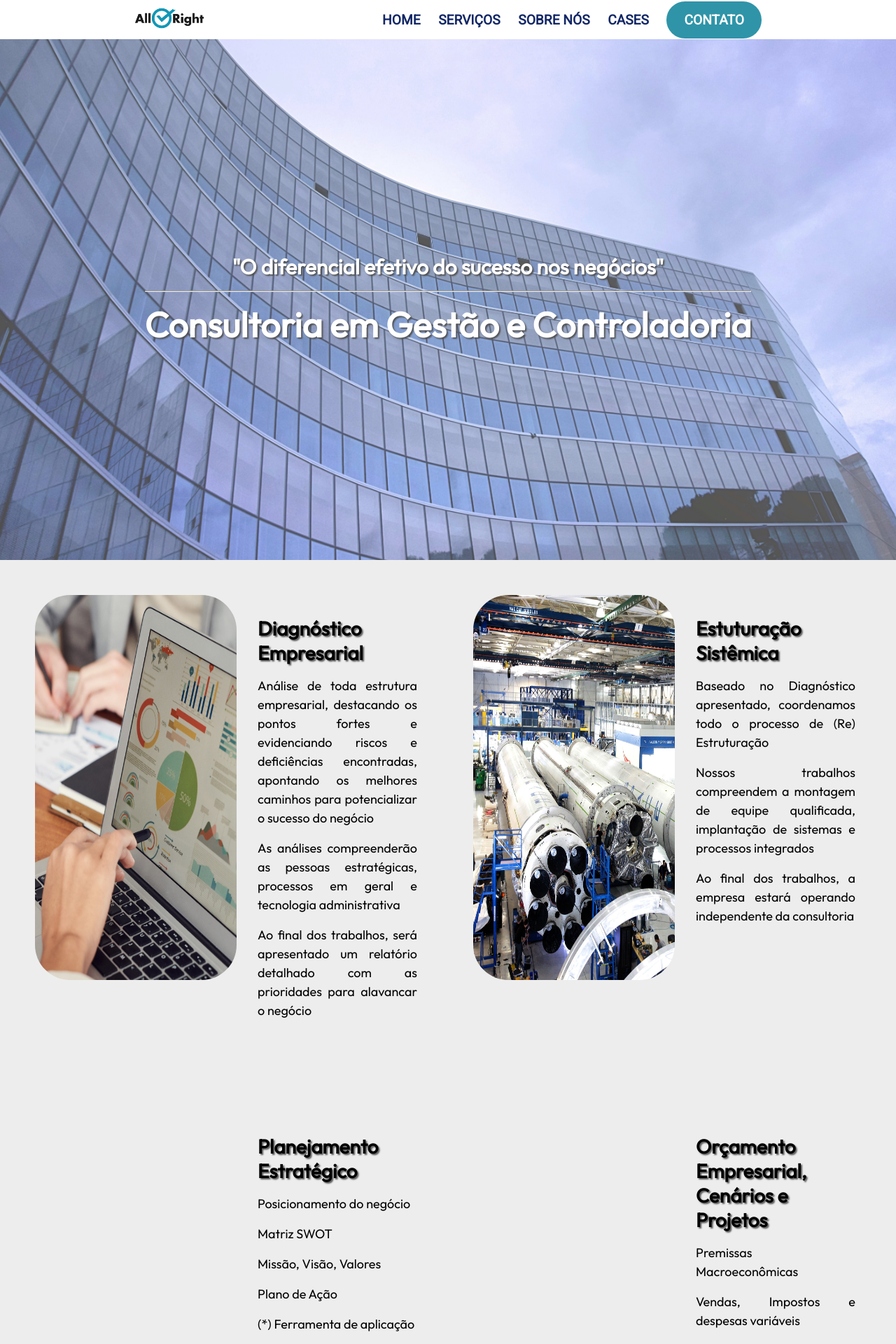
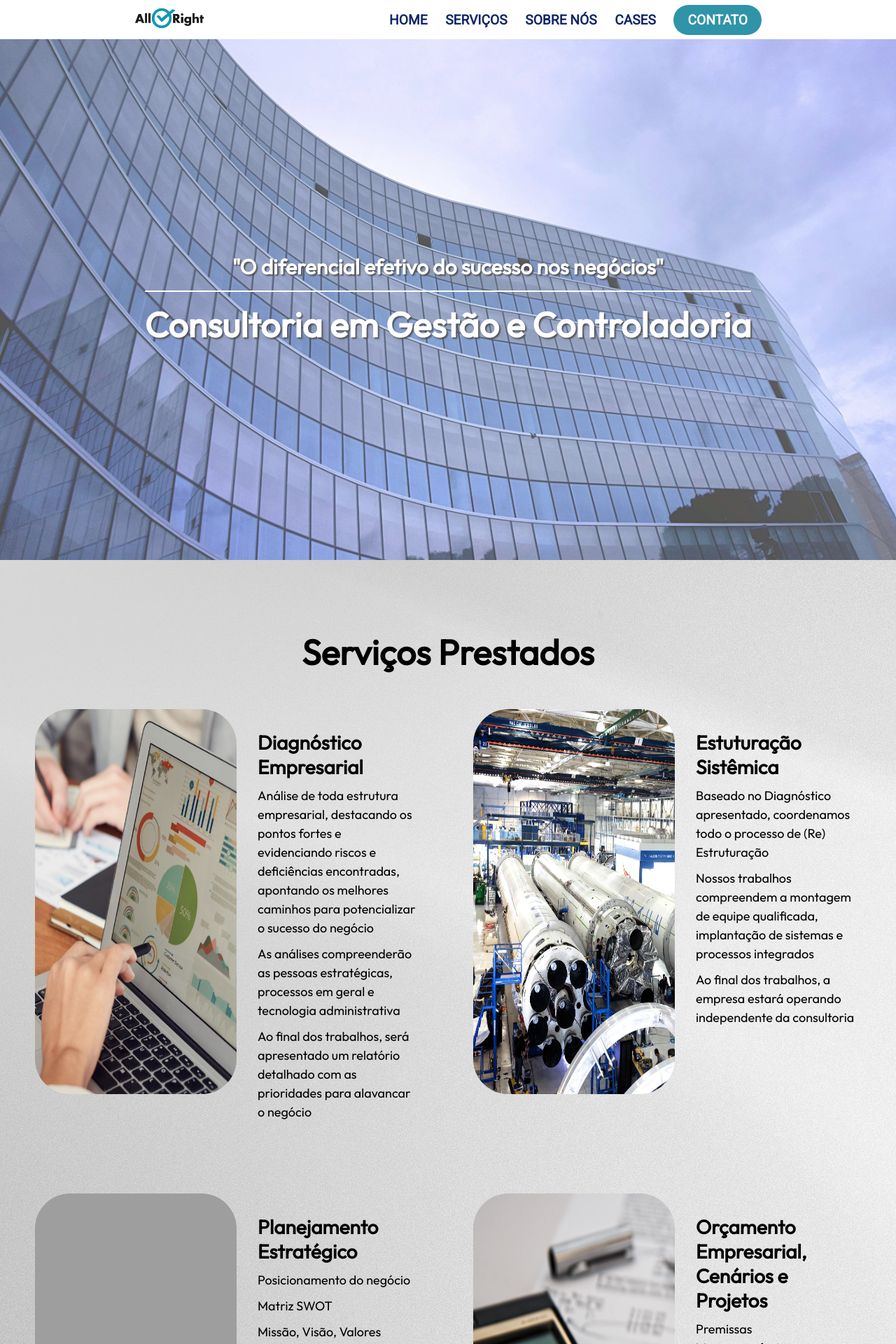
Before and after one commit to All-Right-Consultoria/All-Right-Landing-Page, a Django app: page / in a window 1280 px wide. Shown: the top 1920 px of the page at 70% size. Run offline with Django 4.2, Linux system fonts and the light colour scheme; grey boxes are pictures that could not be loaded.

Commit message:
Atualizações na página de serviços

```diff
--- a/allright/assets/static/styles.css
+++ b/allright/assets/static/styles.css
@@ -56,7 +56,7 @@ p, li {
 }
 .contato {
     color: white;
-    padding: 15px 25px;
+    padding: 10px 20px;
     border-radius: 50px;
     background-color: #2f94a8;
 }
@@ -138,6 +138,9 @@ p, li {
 .main-banner-img {
     max-height: 100%;
 }
+.texto-apresentacao hr {
+    border: 1px solid white;
+}
 .apresentacao, .about-us, .texto-banner-cases {
     height: 93svh;
     display: flex;
@@ -176,16 +179,23 @@ p, li {
 }
 
 /* S E R V I Ç O S */
-
+.servicos {
+    padding: 100px 0 50px 0;
+}
+.servicos h1 {
+    font-size: 50px;
+    color: black;
+    background-position: center;
+    background-size: cover;
+    background-repeat: repeat;
+}
 .container-card-servicos {
-    width: 100%;
     display: grid;
     justify-items: center;
     grid-template-rows: 1fr 1fr 1fr;
     grid-template-columns: 1fr 1fr;
     gap: 50px;
     padding: 50px;
-    background-color: #ededed;
 }
 .card-servico {
     display: grid;
@@ -204,7 +214,7 @@ p, li {
 .card-servico ul {
     display: flex;
     flex-direction: column;
-    gap: 1rem;
+    gap: 10px;
 }
 .card-servico h3 {
     font-size: 28px;
@@ -256,7 +266,7 @@ p, li {
     font-weight: bold;
 }
 .sobre-nos h1, p {
-    text-align: justify;
+    text-align: start;
 }
 .sobre-nos p {
     line-height: 2.2;
@@ -268,12 +278,13 @@ p, li {
     display: flex;
     flex-direction: column;
     align-items: center;
-    padding: 100px 50px;
+    padding: 30px 50px 50px 50px;
 }
 .container-case {
     display: flex;
     flex-direction: column;
     width: 80vw;
+    padding-top: 70px;
     gap: 30px;
 }
 .container-case h4{
@@ -285,7 +296,7 @@ p, li {
 .banner-cases {
     height: 93svh;
 }
-.banner-cases h1, h3, hr{
+.banner-cases h1, .banner-cases h3{
     text-shadow: 2px 2px 2px hsla(0, 0%, 30%, 0.91);
 }
 .banner-cases h1 {
@@ -323,7 +334,18 @@ p, li {
     color: black;
     font-size: 50px;
 }
-.depoimentos span {
+.depoimentos-wrapper {
+    display: flex;
+    flex-direction: column;
+    gap: 15px;
+}
+.depoimento span {
         font-style: italic;
         color: black;
+        font-weight: bold;
+        margin-bottom: 5px;
 }
+.depoimentos hr {
+    margin-top: 30px;
+    border: 1px solid black;
+}
--- a/allright/assets/templates/base.html
+++ b/allright/assets/templates/base.html
@@ -18,8 +18,8 @@
             <div class="header-links">
                 <ul>
                     <li><a href="/">HOME</a></li>
-                    <li><a href="/servicos">SERVIÇOS</a></li>
-                    <li><a href="/about">SOBRE NÓS</a></li>
+                    <li><a href="/#servicos">SERVIÇOS</a></li>
+                    <li><a href="/#sobre-nos">SOBRE NÓS</a></li>
                     <li><a href="/cases">CASES</a></li>
                     <li><a class="contato" href="#footer">CONTATO</a></li>
                 </ul>
@@ -40,8 +40,8 @@
             <div class="footer-nav-links">
                 <ul>
                     <li><a href="/">HOME</a></li>
-                    <li><a href="/servicos">SERVIÇOS</a></li>
-                    <li><a href="/about">SOBRE NÓS</a></li>
+                    <li><a href="/#servicos">SERVIÇOS</a></li>
+                    <li><a href="/#sobre-nos">SOBRE NÓS</a></li>
                     <li><a href="/cases">CASES</a></li>
                 </ul>
             </div>
--- a/allright/blog/templates/index.html
+++ b/allright/blog/templates/index.html
@@ -12,7 +12,8 @@
             </div>
         </div>
     </div>
-    <div class="servicos">
+    <div class="servicos" id="servicos" style="background-image: url({% static 'cases-background.jpg' %});">
+        <h1>Serviços Prestados</h1>
         <div class="container-card-servicos">
             <div class="card-servico">
                 <img src="{% static 'diagnostico-empresarial.jpg' %}" alt="" class="card-img">
@@ -37,9 +38,7 @@
                 </div>
             </div>
             <div class="card-servico">
-                <div class="card-servico-img">
-
-                </div>
+                <img src="{% static 'planejamento-estrategico.jpg' %}" alt="" class="card-img">
                 <div class="card-servico-content">
                     <ul>
                         <h3>Planejamento Estratégico</h3>
@@ -53,9 +52,7 @@
                 </div>
             </div>
             <div class="card-servico">
-                <div class="card-servico-img">
-
-                </div>
+                    <img src="{% static 'orcamento-empresarial.jpg' %}" alt="" class="card-img">
                 <div class="card-servico-content">
                     <ul>
                         <h3>Orçamento Empresarial, Cenários e Projetos</h3>
@@ -70,9 +67,7 @@
                 </div>
             </div>
             <div class="card-servico">
-                <div class="card-servico-img">
-
-                </div>
+                        <img src="{% static 'gestao-pessoal.jpg' %}" alt="" class="card-img">
                 <div class="card-servico-content">
                     <ul>
                         <h3>Sistema de Gestão de Pessoal</h3>
@@ -90,9 +85,7 @@
                 </div>
             </div>
             <div class="card-servico">
-                <div class="card-servico-img">
-
-                </div>
+                <img src="{% static 'conselho-administracao.jpg' %}" alt="" class="card-img">
                 <div class="card-servico-content">
                     <ul>
                         <h3>Assessoria e Conselho de Administração</h3>
@@ -105,7 +98,7 @@
             </div>
         </div>
     </div>
-    <div class="sobre-nos">
+    <div class="sobre-nos" id="sobre-nos">
         <div class="container-sobre-nos">
             <img src="{% static 'profissional_responsavel.jpg' %}" alt="" class="sobre-nos-img">
             <div class="texto-sobre-nos">
```
Also changed, not shown: allright/blog/templates/cases_list.html (+8 -3 lines), allright/assets/static/cases-background.jpg, allright/assets/static/ceramfix_logo.png, allright/assets/static/gestao-pessoal.jpg (added), allright/assets/static/orcamento-empresarial.jpg (added), 2 other files.
